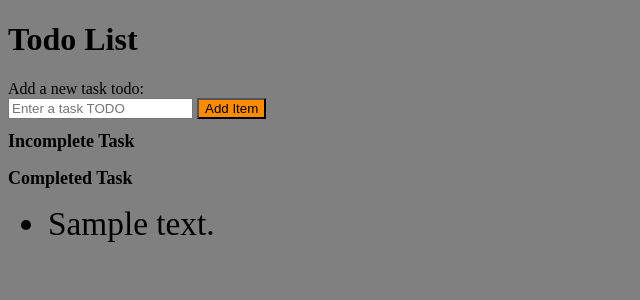
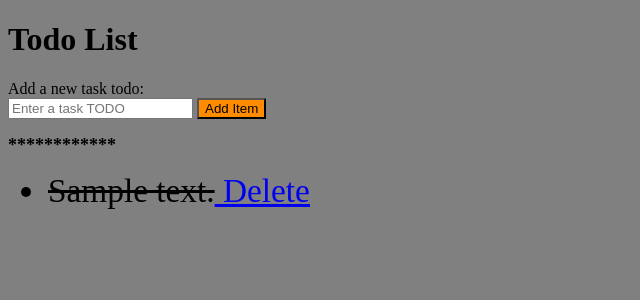
Before and after one commit to yogirajkadikar/todo-app, a Flask app: page / in a window 1280 px wide. Shown: the top 300 px of the page, without its empty margins (0-640 px from the left). Run offline with Flask 2, Linux system fonts and the light colour scheme; tables that the repository leaves empty hold one stand-in row (values such as "Sample post").

Commit message:
delete function added

```diff
--- a/app.py
+++ b/app.py
@@ -12,10 +12,6 @@ class Todo(db.Model):
     id = db.Column(db.Integer, primary_key = True)
     text= db.Column(db.String(250))
     complete= db.Column(db.Boolean)
-
-
-
-
 
 @app.route('/')
 def index():
@@ -35,7 +31,17 @@ def complete(id):
     todo=Todo.query.filter_by(id=id).first()
     todo.complete = True
     db.session.commit()
+    return redirect(url_for('index'))
 
+
+@app.route('/delete/<id>')
+def delete(id):
+    todo = Todo.query.get(id)
+    if not todo:
+        return redirect(url_for('index'))
+
+    db.session.delete(todo)
+    db.session.commit()
     return redirect(url_for('index'))
 
 if(__name__) == "__main__":
--- a/templates/index.html
+++ b/templates/index.html
@@ -14,16 +14,18 @@
             </form>
         </div>
         <div>
-        <h1 style="font-size: large;">Incomplete Task</h1>
+        <h1 style="font-size: large;"></h1>
             <ul>
                 {% for todo in incomplete %}
                 <li style="font-size: 25pt">{{todo.text}}<a href="{{url_for('complete', id=todo.id)}}">  Done</a></li>
+
                 {% endfor%}
             </ul>
-        <h2 style="font-size: large;">Completed Task</h2>
+        <h2 style="font-size: large;">************</h2>
             <ul>
                 {%for todo in complete%}
-                <li style="font-size: 25pt">{{todo.text}}</li>
+                <li style="font-size: 25pt"><strike>{{todo.text}}</strike><a href="{{url_for('delete', id=todo.id)}}">  Delete</a></li>
+
                 {%endfor%}
             </ul>
         </div>
```
